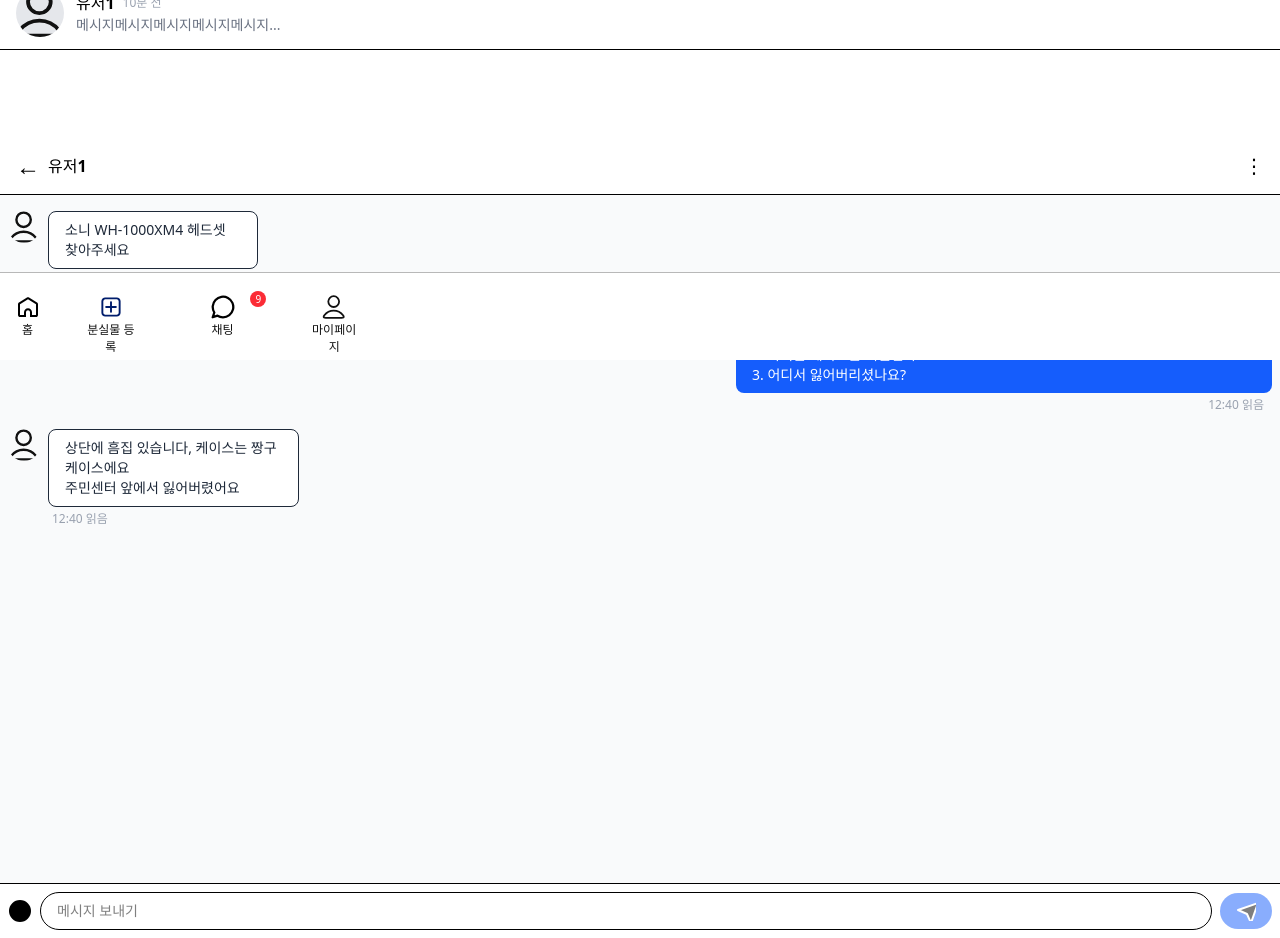
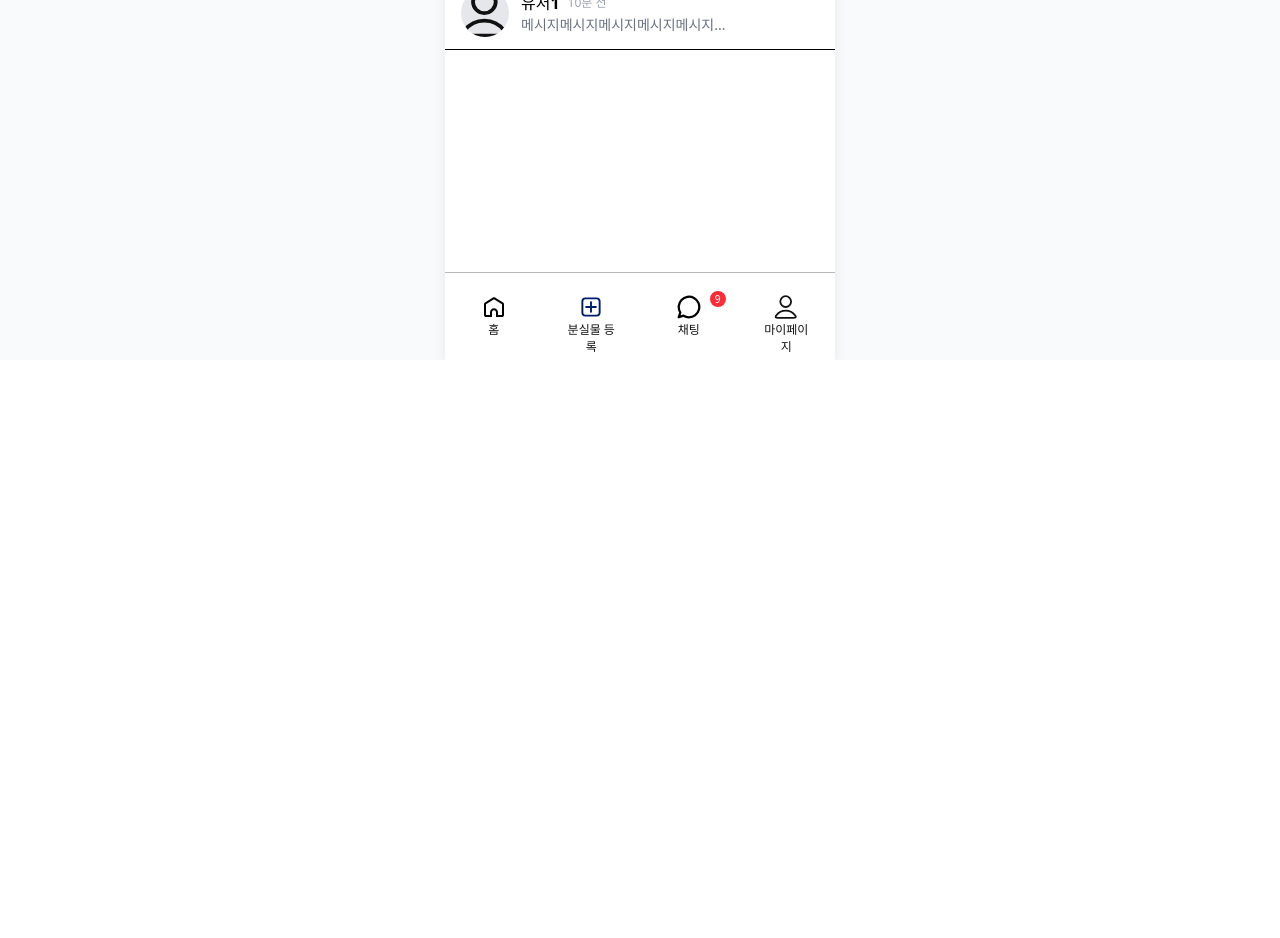
Before and after one commit to 9ITHON/5-ReturnZone-FE, a React (Vite) app: page /chat in a window 1280 px wide. Shown: the part 440-1378 px from the top of the page. After the commit the page ends 800 px from the top, so only its background shows below. Built offline with nearby package versions, Linux system fonts and the light colour scheme.

Commit message:
fix : 화면 오류 수정

```diff
--- a/src/App.jsx
+++ b/src/App.jsx
@@ -1,16 +1,13 @@
 import "./index.css";
-import Home from "./pages/Home.jsx";
 import React from "react";
-import { Outlet, useLocation } from "react-router-dom";
-import ChatroomList from "./components/ChatroomList";
+import { Outlet } from "react-router-dom";
 
 function App() {
-  const location = useLocation();
   return (
-    <div>
-      {/* /chat 경로에서만 채팅방 목록 보이기 */}
-      {location.pathname === "/chat" && <ChatroomList />}
-      <Outlet />
+    <div className="w-full min-h-screen bg-gray-50 flex flex-col items-center justify-center">
+      <div className="w-full max-w-[390px] min-h-screen bg-white flex flex-col mx-auto shadow-lg relative">
+        <Outlet />
+      </div>
     </div>
   );
 }
--- a/src/components/BottomNav.jsx
+++ b/src/components/BottomNav.jsx
@@ -5,25 +5,21 @@ import chatIcon from '../assets/chat.svg';
 import mypageIcon from '../assets/user.svg';
 
 const BottomNav = () => (
-  <nav className="absolute left-0 right-0 bottom-0 h-[88px] flex flex-col items-center p-0 bg-white border-t border-t-[#B8B8B8] border-opacity-50">
-    <div className="flex flex-row  w-[390px] h-[88px] self-stretch justify-center items-center p-0">
-
-      <button className=" flex flex-col items-center justify-center gap-0.5">
+  <nav className="fixed left-0 right-0 bottom-0 w-full max-w-[390px] mx-auto h-[88px] bg-white border-t border-t-[#B8B8B8] border-opacity-50 z-50 flex items-center justify-center">
+    <div className="mx-auto max-w-[390px] w-full h-[88px] flex flex-row justify-center items-center p-0">
+      <button className="flex-1 flex flex-col items-center justify-center gap-0.5">
         <img src={homeIcon} alt="홈" className="w-6 h-6" />
         <div className="w-[55px] h-[17px] text-[12px] font-normal text-[#111] leading-[17px]">홈</div>
       </button>
-
       <button className="flex-1 flex flex-col items-center justify-center gap-0.5">
         <img src={plusIcon} alt="분실물 등록" className="w-6 h-6" />
         <div className="w-[55px] h-[17px] text-[12px] font-normal text-[#111] leading-[17px]">분실물 등록</div>
       </button>
-
       <button className="flex-1 flex flex-col items-center justify-center gap-0.5 relative">
         <img src={chatIcon} alt="채팅" className="w-6 h-6" />
         <span className="absolute -top-1 right-3 w-4 h-4 bg-red-500 text-white text-[10px] rounded-full flex items-center justify-center">9</span>
         <div className="w-[55px] h-[17px] text-[12px] font-normal text-[#111] leading-[17px]">채팅</div>
       </button>
-
       <button className="flex-1 flex flex-col items-center justify-center gap-0.5">
         <img src={mypageIcon} alt="마이페이지" className="w-6 h-6" />
         <div className="w-[55px] h-[17px] text-[12px] font-normal text-[#111] leading-[17px]">마이페이지</div>
--- a/src/main.jsx
+++ b/src/main.jsx
@@ -4,6 +4,7 @@ import "./index.css";
 import App from "./App.jsx";
 import { BrowserRouter, Routes, Route } from "react-router";
 import Chat from "./pages/Chat.jsx";
+import ChatList from "./pages/ChatList.jsx";
 import Home from "./pages/Home.jsx";
 
 createRoot(document.getElementById("root")).render(
@@ -11,7 +12,7 @@ createRoot(document.getElementById("root")).render(
     <Routes>
       <Route element={<App />}>
         <Route path="" element={<Home />} />
-        <Route path="chat" element={<Chat />} />
+        <Route path="chat" element={<ChatList />} />
         <Route path="chat/:id" element={<Chat />} />
       </Route>
     </Routes>
--- a/src/pages/Chat.jsx
+++ b/src/pages/Chat.jsx
@@ -1,200 +1,12 @@
-import { useState, useRef, useEffect } from "react";
-import BottomNav from "../components/BottomNav.jsx";
-
-const dummyMessages = [
-  {
-    id: 1,
-    type: "system",
-    text: "소니 WH-1000XM4 헤드셋 찾아주세요",
-    sub: "역삼1동 · 10일 전",
-    status: "주인 찾는 중",
-  },
-
-  {
-    id: 2,
-    type: "question",
-    text: [
-      "아래는 습득자가 등록한 분실물 특징입니다. 분실물과 비교하여 정확하게 답변해 주세요.",
-      "1. 아이폰 상단에 흠집이 있나요?",
-      "2. 아이폰 케이스는 어떤건가요?",
-      "3. 어디서 잃어버리셨나요?",
-    ],
-    time: "12:40 읽음",
-    isMine: true,
-  },
-  {
-    id: 3,
-    type: "answer",
-    avatar: "/src/assets/user.svg",
-    text: [
-      "상단에 흠집 있습니다, 케이스는 짱구 케이스에요",
-      "주민센터 앞에서 잃어버렸어요",
-    ],
-    time: "12:40 읽음",
-    isMine: false,
-  },
-];
-
-const dummyReplies = [
-  "네 맞아요!",
-  "사진 보내드릴까요?",
-  "감사합니다!",
-  "혹시 더 궁금한 점 있으신가요?",
-  "네, 맞게 확인했습니다.",
-];
+import { useParams } from "react-router-dom";
+import ChatRoomPage from "../components/ChatRoomPage";
 
 const Chat = () => {
-  const [messages, setMessages] = useState(dummyMessages);
-  const [input, setInput] = useState("");
-  const messagesEndRef = useRef(null);
-
-  useEffect(() => {
-    messagesEndRef.current?.scrollIntoView({ behavior: "smooth" });
-  }, [messages]);
-
-  // 더미 웹소켓: 내가 메시지 보내면 1초 후 상대방 메시지 랜덤 도착
-  useEffect(() => {
-    if (messages.length === 0) return;
-    const last = messages[messages.length - 1];
-    if (last.isMine) {
-      const timer = setTimeout(() => {
-        setMessages((prev) => [
-          ...prev,
-          {
-            id: prev.length + 1,
-            type: "answer",
-            avatar: "/src/assets/user.svg",
-            text: [dummyReplies[Math.floor(Math.random() * dummyReplies.length)]],
-            time: new Date().toLocaleTimeString([], { hour: '2-digit', minute: '2-digit' }) + " 읽음",
-            isMine: false,
-          },
-        ]);
-      }, 1000);
-      return () => clearTimeout(timer);
-    }
-  }, [messages]);
-
-  const handleSend = () => {
-    if (!input.trim()) return;
-    setMessages([
-      ...messages,
-      {
-        id: messages.length + 1,
-        type: "answer",
-        avatar: "/src/assets/user.svg",
-        text: [input],
-        time: new Date().toLocaleTimeString([], { hour: '2-digit', minute: '2-digit' }) + " 읽음",
-        isMine: true,
-      },
-    ]);
-    setInput("");
-  };
-
-  return (
-    <div className="flex flex-col h-screen bg-gray-50">
-      {/* 상단 정보 */}
-      <div className="bg-white px-4 py-3 border-b flex items-center">
-        <button className="mr-2 text-2xl">&#8592;</button>
-        <div className="font-semibold text-base flex-1">유저1</div>
-        <button className="ml-2 text-xl">&#8942;</button>
-      </div>
-      {/* 시스템 메시지 */}
-      {/* <div className="bg-white px-4 py-3 border-b">
-        <div className="flex items-center">
-          <div className="w-12 h-12 rounded bg-gray-200 mr-3" />
-          <div>
-            <div className="font-semibold text-sm">소니 WH-1000XM4 헤드셋 찾아주세요</div>
-            <div className="text-xs text-gray-500">역삼동 · 10일 전</div>
-            <div className="text-xs text-blue-500 font-semibold">주인 찾는 중 <span className="text-gray-400 font-normal">주인을 찾아 포인트를 받아보세요!</span></div>
-          </div>
-        </div>
-      </div> */}
-      {/* 메시지 영역 */}
-      <div className="flex-1 overflow-y-auto px-2 py-4 space-y-4">
-        {messages.map((msg, i) => {
-          if (msg.type === "info") {
-            return (
-              <div key={i} className="flex justify-center">
-                <div className="text-blue-600 text-sm font-semibold">{msg.text}</div>
-              </div>
-            );
-          }
-          if (msg.type === "button") {
-            return (
-              <div key={i} className="flex justify-center">
-                <button className="bg-blue-600 text-white rounded-lg px-4 py-2 font-semibold">{msg.text}</button>
-              </div>
-            );
-          }
-          if (msg.type === "question") {
-            return (
-              <div key={i} className="flex flex-col items-end">
-                <div className="bg-blue-600 text-white text-sm rounded-lg px-4 py-2 max-w-[80%] mb-1">
-                  <div>{msg.text[0]}</div>
-                  <div className="mt-2">
-                    <div>{msg.text[1]}</div>
-                    <div>{msg.text[2]}</div>
-                    <div>{msg.text[3]}</div>
-                  </div>
-                </div>
-                <div className="text-xs text-gray-400 mr-2">{msg.time}</div>
-              </div>
-            );
-          }
-          // 내 메시지
-          if (msg.isMine) {
-            return (
-              <div key={i} className="flex flex-col items-end">
-                <div className="bg-blue-600 text-white text-sm rounded-lg px-4 py-2 max-w-[80%] mb-1">
-                  {Array.isArray(msg.text)
-                    ? msg.text.map((t, idx) => <div key={idx}>{t}</div>)
-                    : msg.text}
-                </div>
-                <div className="text-xs text-gray-400 mr-2">{msg.time}</div>
-              </div>
-            );
-          }
-          // 상대 메시지
-          return (
-            <div key={i} className="flex items-start">
-              <img src="/src/assets/user.svg" alt="avatar" className="w-8 h-8 rounded-full mr-2" />
-              <div>
-                <div className="bg-white border text-gray-800 text-sm rounded-lg px-4 py-2 max-w-[80%] mb-1">
-                  {Array.isArray(msg.text)
-                    ? msg.text.map((t, idx) => <div key={idx}>{t}</div>)
-                    : msg.text}
-                </div>
-                <div className="text-xs text-gray-400 ml-1">{msg.time}</div>
-              </div>
-            </div>
-          );
-        })}
-        <div ref={messagesEndRef} />
-      </div>
-      {/* 입력창 */}
-      <div className="bg-white px-2 py-2 border-t flex items-center">
-        <button className="mr-2">
-          <svg width="24" height="24" fill="none" stroke="currentColor" strokeWidth="2" strokeLinecap="round" strokeLinejoin="round" className="feather feather-camera"><circle cx="12" cy="12" r="10"/><path d="M8 15l4-4 4 4"/></svg>
-        </button>
-        <input
-          className="flex-1 border rounded-full px-4 py-2 mr-2 text-sm focus:outline-none focus:ring-2 focus:ring-blue-200"
-          type="text"
-          placeholder="메시지 보내기"
-          value={input}
-          onChange={e => setInput(e.target.value)}
-          onKeyDown={e => e.key === "Enter" && handleSend()}
-        />
-        <button
-          className="bg-blue-600 text-white rounded-full px-4 py-2 text-sm font-semibold disabled:opacity-50"
-          onClick={handleSend}
-          disabled={!input.trim()}
-        >
-          <svg width="20" height="20" fill="none" stroke="currentColor" strokeWidth="2" strokeLinecap="round" strokeLinejoin="round" className="feather feather-send"><line x1="22" y1="2" x2="11" y2="13"/><polygon points="22 2 15 22 11 13 2 9 22 2"/></svg>
-        </button>
-      </div>
-      <BottomNav />
-    </div>
-  );
+  const { id } = useParams();
+  if (id) {
+    return <ChatRoomPage chatId={id} />;
+  }
+  return null;
 };
 
 export default Chat;
--- a/src/pages/Home.jsx
+++ b/src/pages/Home.jsx
@@ -7,6 +7,7 @@ import LocationPermission from "../components/LocationPermission.jsx";
 import { useLocationData } from "../hooks/useLocationData";
 import LocationMapModal from "../components/LocationMapModal.jsx";
 import CategoryFilter from "../components/CategoryFilter.jsx";
+import { useNavigate } from "react-router-dom";
 
 const CATEGORY_LIST = [
   "전자기기",
@@ -42,6 +43,7 @@ const Home = () => {
   const [selectedLocation, setSelectedLocation] = React.useState("전체");
   const [selectedFilters, setSelectedFilters] = React.useState([""]);
   const [mapOpen, setMapOpen] = React.useState(false);
+  const navigate = useNavigate();
 
   // Use the location data hook
   const {
@@ -225,7 +227,11 @@ const Home = () => {
                   !selectedFilters.includes("instant") ||
                   item.tag === "즉시 정산 가능"
               ) // 즉시 정산 가능 필터
-              .map((item) => <ItemCard key={item.id} {...item} />)
+              .map((item) => (
+                <div key={item.id} onClick={() => navigate(`/chat/${item.id}`)} className="cursor-pointer">
+                  <ItemCard {...item} />
+                </div>
+              ))
           ) : (
             <div className="text-center py-8 text-gray-500">
               <p>표시할 항목이 없습니다.</p>
```
